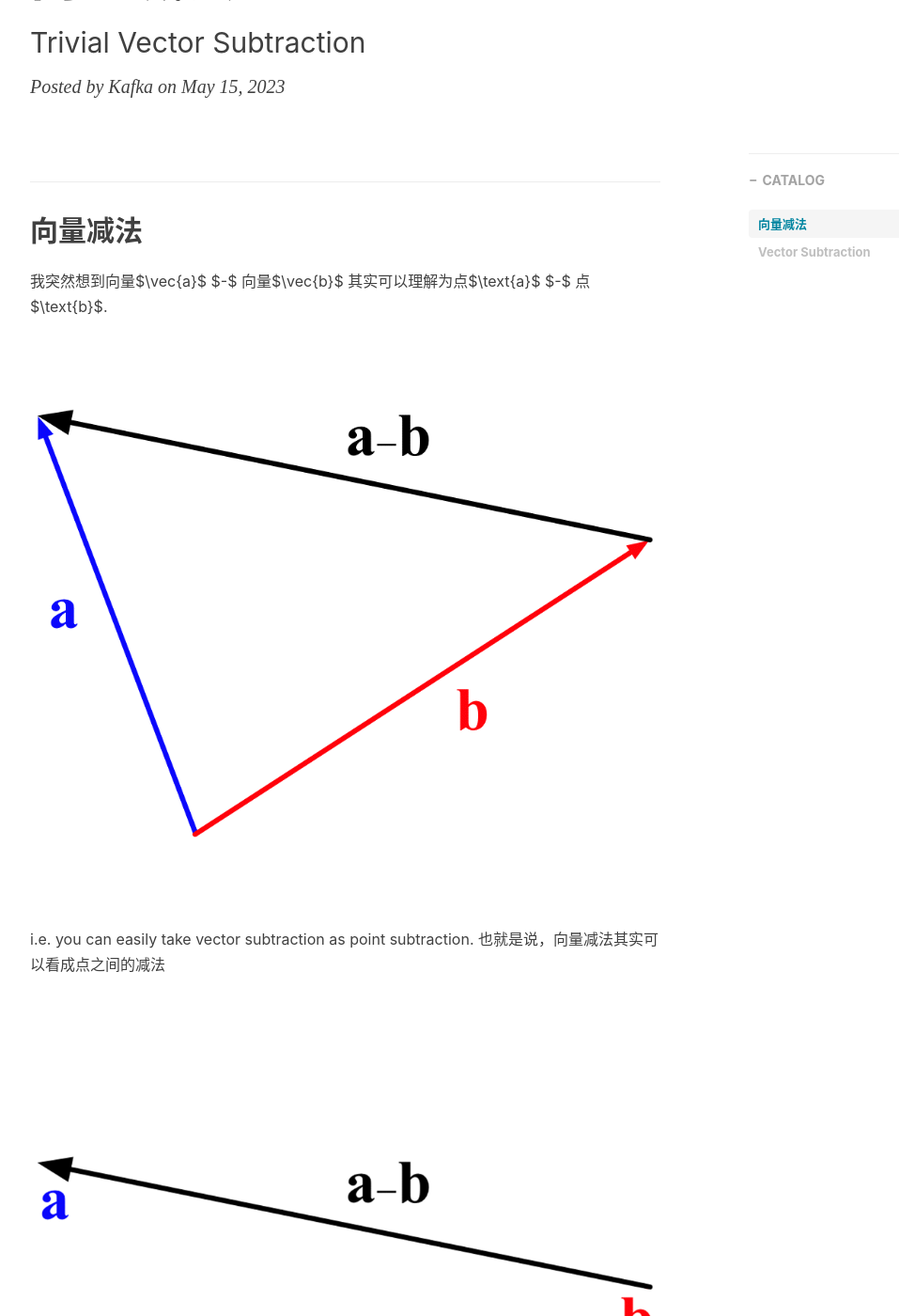
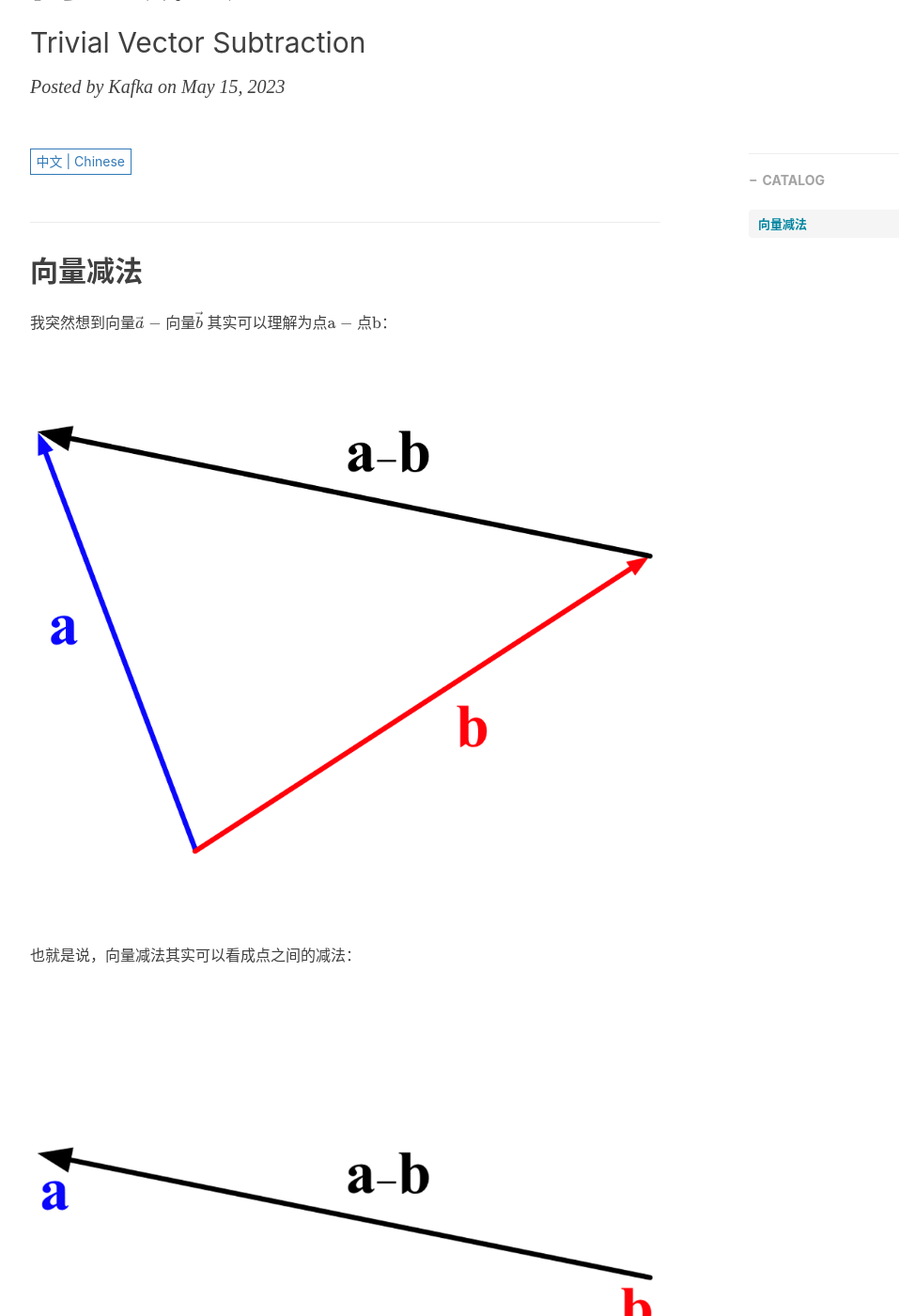
Before and after one commit to OSTCHAN/OSTCHAN.github.io, a Jekyll site: the page built from _posts/2023-05-15-vector-subtraction.md, in a window 1280 px wide and 1400 px high, scrolled down 250 px. Shown: the whole window at 94% size, without its empty margins (233-1190 px from the left). Built offline with Jekyll 4.4.1, drawn with Linux system fonts in a browser that asks for light colours; nearby versions of some CDN libraries; formulas are drawn with MathJax 3; comment, search, counter and statistics services are not loaded; some of the changed text lies outside the part shown.

Commit message:
add vector subtraction page

```diff
--- a/_includes/posts/2023-05-15-vector-subtraction/en.md
+++ b/_includes/posts/2023-05-15-vector-subtraction/en.md
@@ -1,7 +1,7 @@
 Vector Subtraction
 ------
 
-Suddenly, it occurred to me that $\vec{a} - \vec{b}$ can be understood as $\text{a} - \text{b}$.
+Suddenly, it occurred to me that $\vec{a} - \vec{b}$ can be understood as $\text{a} - \text{b}$:
 
 <br>
 
@@ -9,7 +9,7 @@
 
 <br>
 
-i.e. you can easily take vector subtraction as point subtraction.
+i.e. you can easily take vector subtraction as point subtraction:
 
 ![description](/img/posts-img/a-b_poi.png)
 
--- a/_includes/posts/2023-05-15-vector-subtraction/zh.md
+++ b/_includes/posts/2023-05-15-vector-subtraction/zh.md
@@ -1,7 +1,7 @@
 向量减法
 ------
 
-我突然想到向量$\vec{a}$ $-$ 向量$\vec{b}$ 其实可以理解为点$\text{a}$ $-$ 点$\text{b}$.
+我突然想到向量$\vec{a}$ $-$ 向量$\vec{b}$ 其实可以理解为点$\text{a}$ $-$ 点$\text{b}$：
 
 <br>
 
@@ -9,8 +9,7 @@
 
 <br>
 
-i.e. you can easily take vector subtraction as point subtraction.
-也就是说，向量减法其实可以看成点之间的减法
+也就是说，向量减法其实可以看成点之间的减法：
 
 ![point](/img/posts-img/a-b_poi.png)
 
```
Also changed, not shown: _posts/2023-05-15-vector-subtraction.md (+2 -1 lines).
